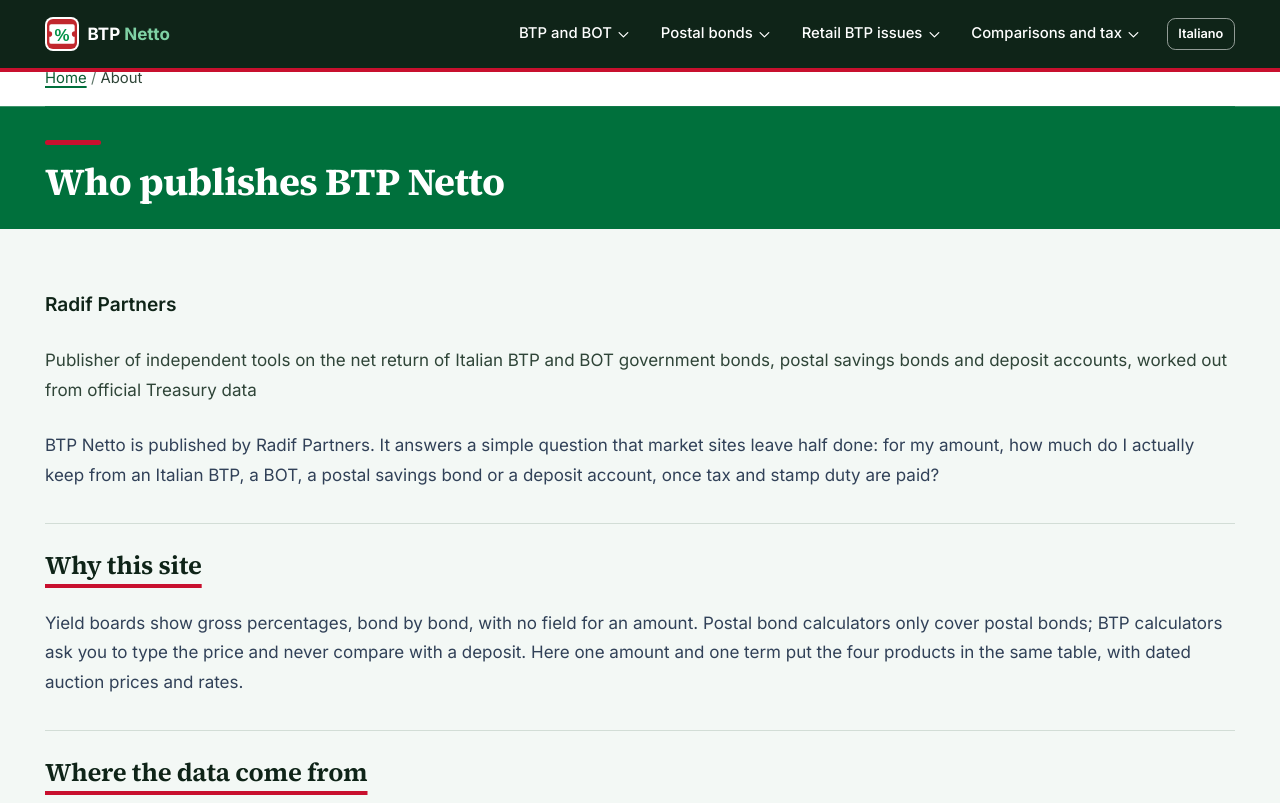
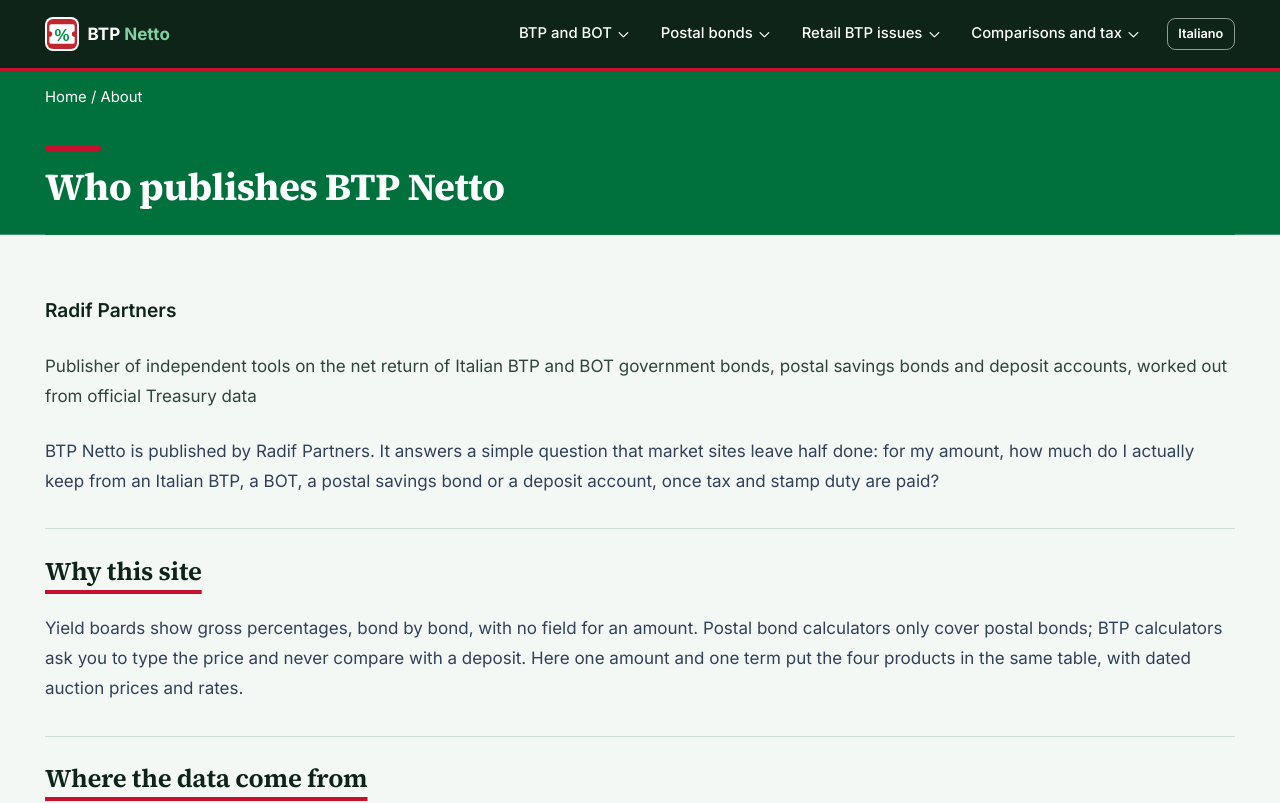
Before and after one commit to Mottalib-10M/btpnetto.it, an Astro site: page /en/about in a window 1280 px wide. Shown: the top 803 px of the page. Built offline with nearby package versions, Linux system fonts and the light colour scheme; Astro itself is replaced by a stand-in of ours.

Commit message:
Fil d'Ariane des pages à propos, méthode et légales posé sur le bandeau vert, en blanc, sans bande blanche entre l'en-tête et le titre
Co-Authored-By: Claude Opus 5.5 <noreply@anthropic.com>

```diff
--- a/src/styles/global.css
+++ b/src/styles/global.css
@@ -182,3 +182,7 @@ main > div > header:has(h1) ~ astro-island:first-of-type > .rechner.rechner { bo
 main > div > header:has(h1) ~ astro-island:first-of-type > .rechner.rechner > :first-child { background:transparent !important; border-top:0 !important; box-shadow:none !important; border-radius:0; }
 main > div > header:has(h1) [class*="bg-white"], main > div > header:has(h1) [class*="bg-white"] * { color:#0F2418 !important; }
 main > div > header:has(h1) + :is(section,div):not([data-outil]) > astro-island > :first-child { background:#fff; border-top:6px solid #C8102E !important; border-radius:16px; }
+/* Fil d'Ariane posé sur le bandeau (pages à propos et légales) : en blanc, sans bande blanche entre les deux */
+main > div:has(> nav[aria-label]):has(+ div > header > h1) { background:#00703C; box-shadow:0 0 0 100vmax #00703C; clip-path:inset(0 -100vmax -1px); padding-top:1.1rem !important; padding-bottom:.25rem; }
+main > div:has(> nav[aria-label]):has(+ div > header > h1) :is(a,span,li) { color:#fff !important; }
+main > div:has(> nav[aria-label]) + div:has(> header > h1) { padding-top:0 !important; }
```
